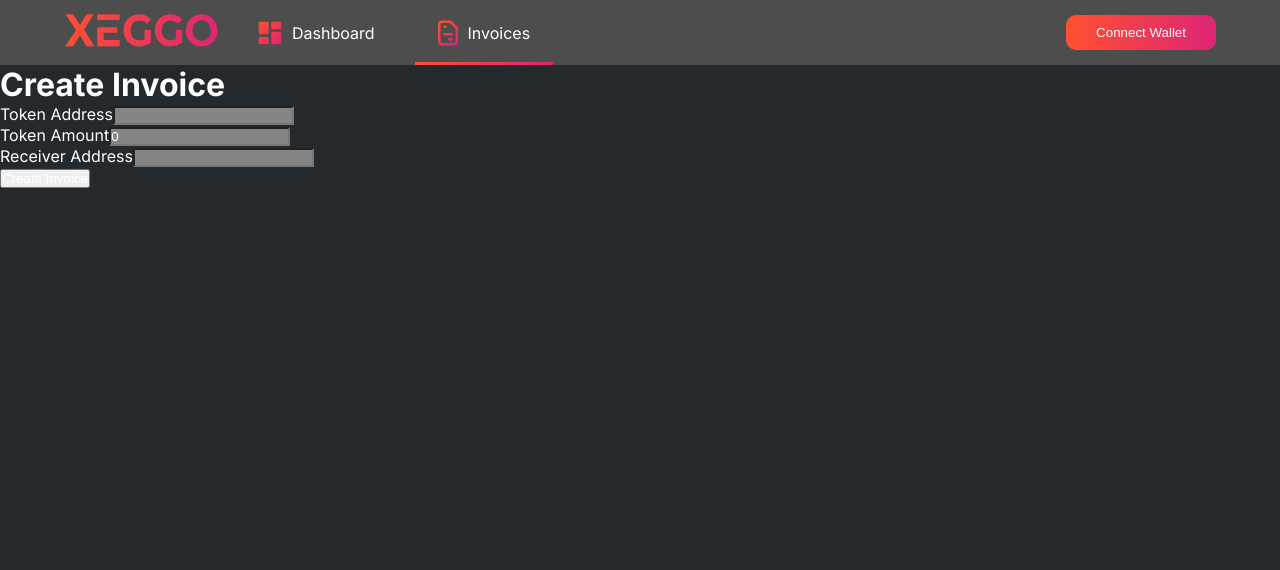
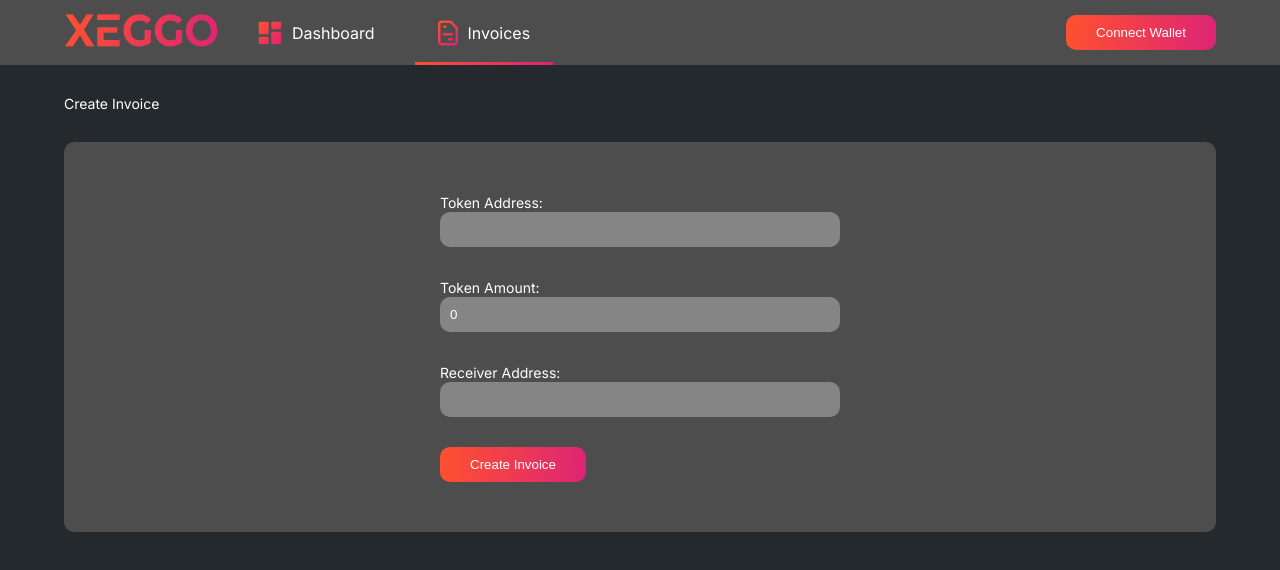
Before and after one commit to OpenXeggo/Invoice-fi, a React (Create React App) app: page /create in a window 1280 px wide. Shown: the top 570 px of the page. Built offline with nearby package versions, Linux system fonts and the light colour scheme.

Commit message:
Added css to dashboard and Create Invoice

```diff
--- a/src/App.css
+++ b/src/App.css
@@ -110,6 +110,43 @@ input {
     padding: 50px;
 }
 
+.table-container{
+    overflow:auto;
+}
+
+.table  {
+    font-size: 14px;
+}
+
+.table td, .table th {
+    padding: 15px 0;
+}
+
+.table-data:hover{
+    cursor: pointer;
+    background-color: #858585;
+
+}
+
+.form-container{
+    display: flex;
+    flex-direction: column;
+    gap: 30px;
+    max-width: 400px;
+    margin: 0 auto;
+}
+
+.form-container label{
+    font-size: 14px;
+}
+
+.form-container input{
+    padding: 10px;
+    border: none;
+    border-radius: 10px;
+    width: 100%;
+}
+
 .invoice-details{
     list-style-type: none;
 }
--- a/src/Pages/CreateInvoice.jsx
+++ b/src/Pages/CreateInvoice.jsx
@@ -25,23 +25,31 @@ const CreateInvoice = ({contract,account}) => {
         }
     }
   return (
+    <div className="body-container">
+        <span className="page-title">Create Invoice</span>
+        <div className="page-content">
             <div className="p-4 border-4 border-blue-300">
-        <h1>Create Invoice</h1>
-        <form onSubmit={onSubmitHandler}>
+                <form onSubmit={onSubmitHandler} className="form">
+                    <div className="form-container">
                         <div>
-                <label htmlFor="tokenAddress">Token Address</label>
+                            <label htmlFor="tokenAddress">Token Address: </label>
                             <input type="text" onChange={(e)=>onChangeHandler(e)} id="tokenAddress" value={invoiceData.tokenAddress}  />
                         </div>
                         <div>
-                <label htmlFor="tokenAmount">Token Amount</label>
+                            <label htmlFor="tokenAmount">Token Amount: </label>
                             <input type="number" id="tokenAmount" value={invoiceData.tokenAmount} onChange={(e)=>onChangeHandler(e)} />
                         </div>
                         <div>
-                <label htmlFor="receiverAddress">Receiver Address</label>
+                            <label htmlFor="receiverAddress">Receiver Address: </label>
                             <input type="text" id="receiverAddress" value={invoiceData.receiverAddress} onChange={(e)=>onChangeHandler(e)} />
                         </div>
-            <button type="submit">Create Invoice</button>
+                        <div>
+                            <button type="submit" className='xeggo-button'>Create Invoice</button>
+                        </div>
+                    </div>
                 </form>
+            </div>
+        </div>
     </div>
   )
 }
--- a/src/Pages/Dashboard.jsx
+++ b/src/Pages/Dashboard.jsx
@@ -8,17 +8,20 @@ const Dashboard = ({ invoices, account }) => {
       return invoice.receiver === account || invoice.invoiceCreator === account;
     });
 
-    console.log(accountInvoices);
 
     const handleRedirect = (id) => {
         navigate(`/invoices/${id}`);
     }
 
     return (
-      <table>
+      <div className="body-container">
+        <span className="page-title">Dashboard</span>
+          <div className="page-content">
+            <div className="table-container">
+              <table className='table'>
                 <tbody>
-          <tr>
-            <th>Invoice Id</th>
+                  <tr className='table-head'>
+                    <th>Invoice #</th>
                     <th>Invoice Creator / Recevier</th>
                     <th>Token Address</th>
                     <th>Token Amount</th>
@@ -32,7 +35,7 @@ const Dashboard = ({ invoices, account }) => {
                       invoice.invoiceID
                     );
                     return (
-              <tr className="p-2" key={invoice.invoiceID} onClick={()=>handleRedirect(invoice.invoiceID)}>
+                      <tr className="table-data" key={invoice.invoiceID} onClick={()=>handleRedirect(invoice.invoiceID)}>
                         <td>{invoice.invoiceID}</td>
                         <td className="text-3xl">
                           {invoice.invoiceCreator === account
@@ -47,6 +50,9 @@ const Dashboard = ({ invoices, account }) => {
                   })}
                 </tbody>
               </table>
+            </div>
+          </div>
+      </div>
     );
   };
 
```
Lines whose indentation alone changed are shown as unchanged.
